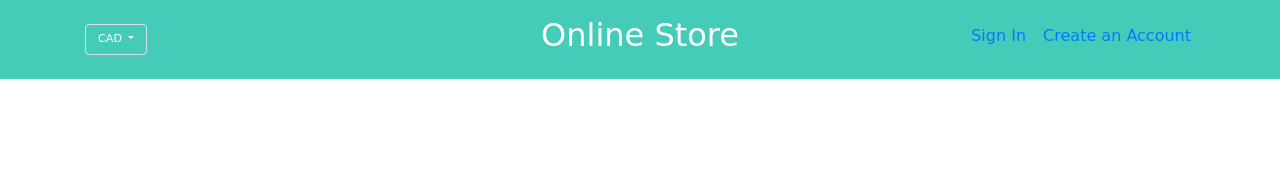
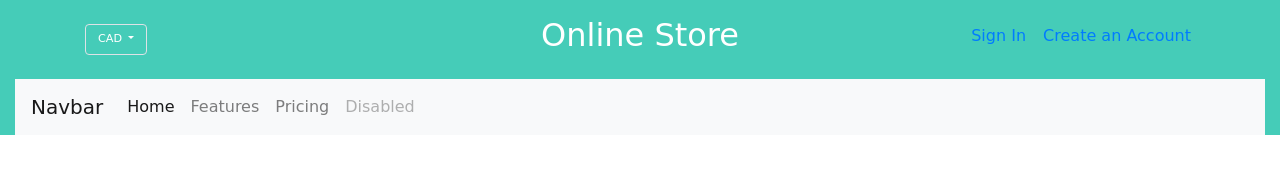
Before and after one commit to kaelif/Online-Shopping-Page, a plain HTML site: page index.html in a window 1280 px wide. Drawn offline with nearby package versions, Linux system fonts and the light colour scheme.

Commit message:
added navigation bar

```diff
--- a/index.html
+++ b/index.html
@@ -49,6 +49,31 @@
                 </div>
             </div>
         </div>
+
+        <div class="container-fluid">
+            <nav class="navbar navbar-expand-lg navbar-light bg-light">
+                <a class="navbar-brand" href="#">Navbar</a>
+                <button class="navbar-toggler" type="button" data-toggle="collapse" data-target="#navbarNav" aria-controls="navbarNav" aria-expanded="false" aria-label="Toggle navigation">
+                  <span class="navbar-toggler-icon"></span>
+                </button>
+                <div class="collapse navbar-collapse" id="navbarNav">
+                  <ul class="navbar-nav">
+                    <li class="nav-item active">
+                      <a class="nav-link" href="#">Home <span class="sr-only">(current)</span></a>
+                    </li>
+                    <li class="nav-item">
+                      <a class="nav-link" href="#">Features</a>
+                    </li>
+                    <li class="nav-item">
+                      <a class="nav-link" href="#">Pricing</a>
+                    </li>
+                    <li class="nav-item">
+                      <a class="nav-link disabled" href="#" tabindex="-1" aria-disabled="true">Disabled</a>
+                    </li>
+                  </ul>
+                </div>
+              </nav>
+        </div>
     </header>
 
     <!-----X----- Header -----X----->
```
